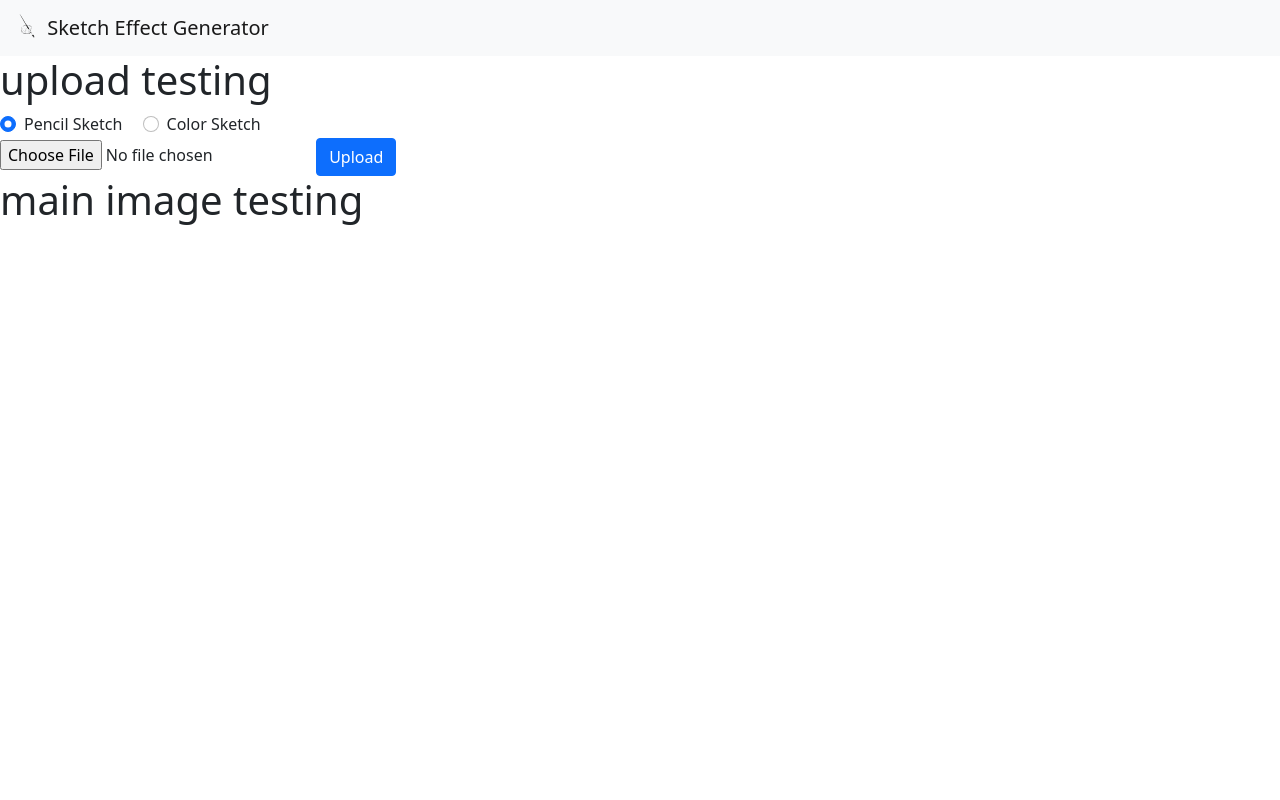
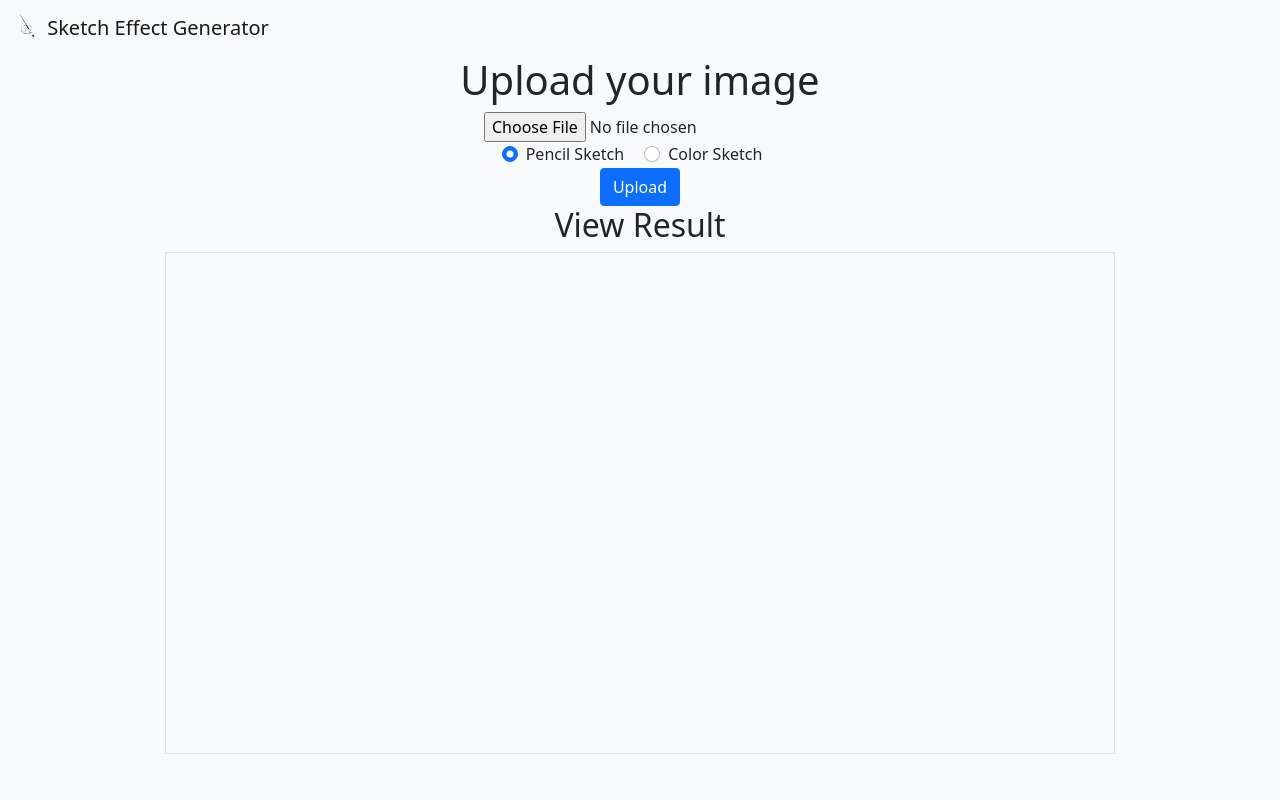
Before and after one commit to AbhinavS96/pencil-sketch, a Flask app: page / in a window 1280 px wide. Run offline with Flask 2, Linux system fonts and the light colour scheme.

Commit message:
made basic UI and css

```diff
--- a/static/main.css
+++ b/static/main.css
@@ -0,0 +1,12 @@
+.image{
+    height: 500px;
+    width: auto;
+}
+
+.text-center{
+    text-align: center;
+}
+
+.border{
+    border: 1px solid black;
+}
--- a/templates/index.html
+++ b/templates/index.html
@@ -11,7 +11,7 @@
   <title>Sketch Effect</title>
 </head>
 
-<body>
+<body class="bg-light">
   <nav class="navbar navbar-light bg-light">
     <div class="container-fluid">
       <a class="navbar-brand" href="#">
@@ -20,22 +20,43 @@
       </a>
     </div>
   </nav>
-  <h1>upload testing</h1>
+  <div class="container">
+    <div class="row align-items-center">
+      <div class="col-1">
+      </div>
+      <div class="col-10 text-center">
+        <h1>Upload your image</h1>
+        <div class="d-inline-flex flex-column align-items-center">
+          <!-- file upload -->
+          <input id="fileupload" type="file" name="fileupload" />
+          <div>
+            <!-- radio button 1 -->
             <div class="form-check form-check-inline">
               <input type="radio" name="sketch" id="pencil-sketch" class="form-check-input" checked>
               <label for="pencil-sketch" class="form-check-label">Pencil Sketch</label>
             </div>
+            <!-- radio button 2 -->
             <div class="form-check form-check-inline">
               <input type="radio" name="sketch" id="color-sketch" class="form-check-input">
               <label for="color-sketch" class="form-check-label">Color Sketch</label>
             </div>
-
-  <div>
-    <input id="fileupload" type="file" name="fileupload" />
+          </div>
           <button id="upload-button" onclick="uploadFile()" class="btn btn-primary"> Upload </button>
         </div>
-  <h1>main image testing</h1>
-  <img id="main"></img>
+        <h2>View Result</h2>
+      </div>
+      <div class="col-1">
+      </div>
+    </div>
+    <div class="row align-items-center">
+      <div class="col-1"></div>
+      <div class="col-10 text-center border">
+        <img class="image" id="main"></img>
+      </div>
+      <div class="col-1"></div>
+    </div>
+
+  </div>
 </body>
 
 </html>
```
Lines whose indentation alone changed are shown as unchanged.
